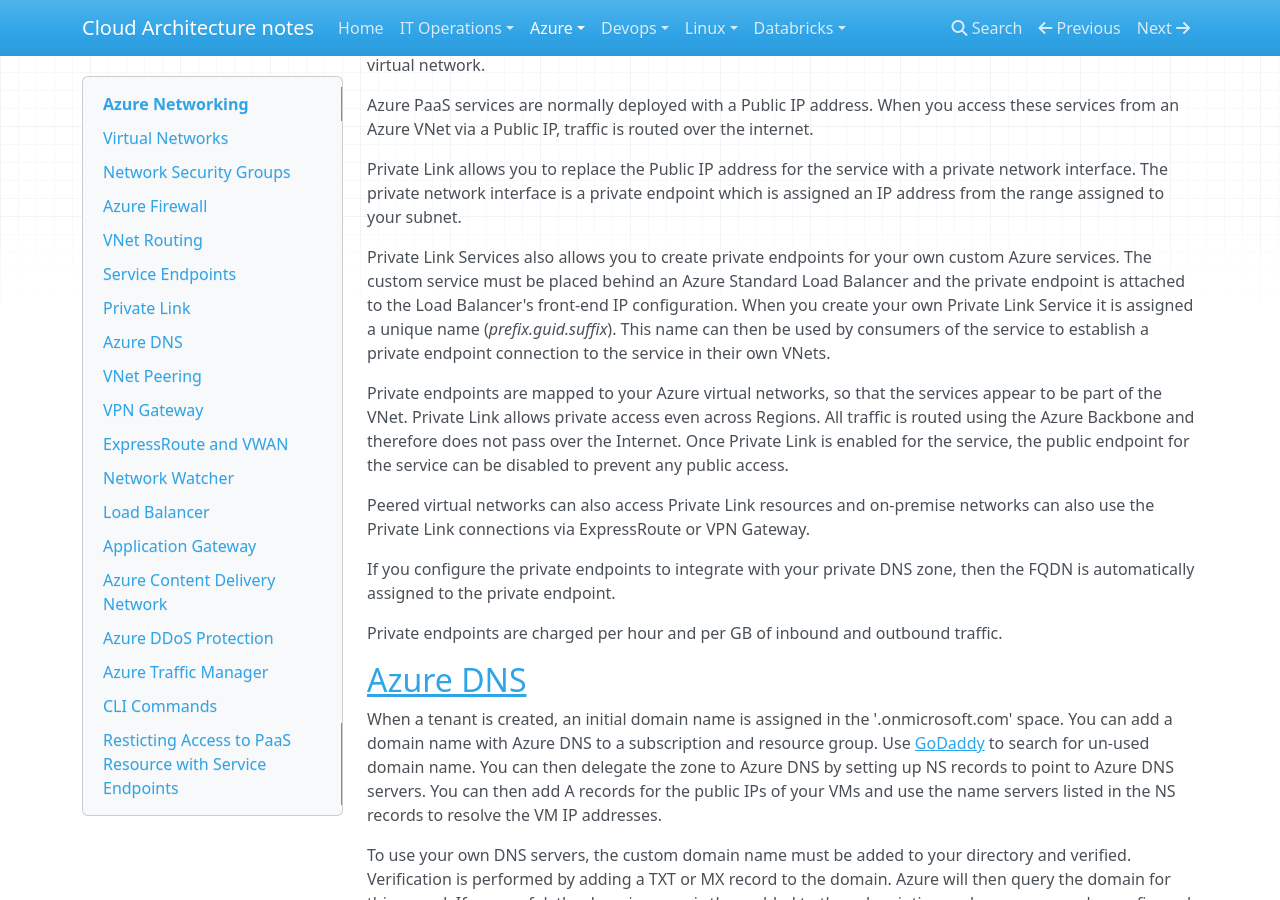
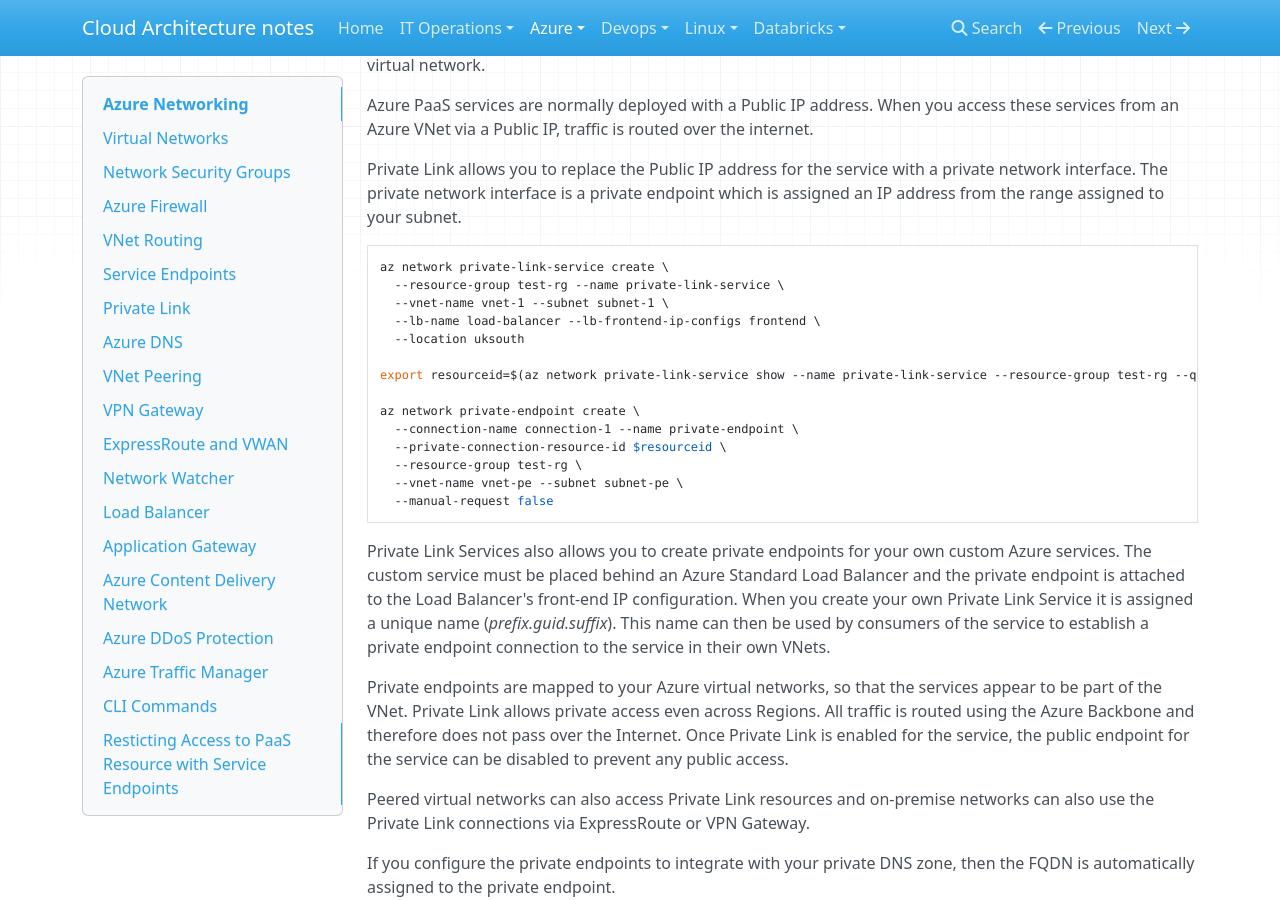
Before and after one commit to dram1964/cloudarchitect, an MkDocs documentation site: the page built from docs/azure/networking.md, in a window 1280 px wide and 900 px high, scrolled down 7629 px. Built offline with MkDocs 1.6.1, drawn with Linux system fonts in a browser that asks for light colours; nearby versions of some CDN libraries.

Commit message:
Notes for Private Endpoint

````diff
--- a/docs/azure/networking.md
+++ b/docs/azure/networking.md
@@ -345,6 +345,23 @@
 Private Link allows you to replace the Public IP address for the service with a private
 network interface. The private network interface is a private endpoint which is assigned an
 IP address from the range assigned to your subnet.
+
+```bash
+az network private-link-service create \
+  --resource-group test-rg --name private-link-service \
+  --vnet-name vnet-1 --subnet subnet-1 \
+  --lb-name load-balancer --lb-frontend-ip-configs frontend \
+  --location uksouth
+
+export resourceid=$(az network private-link-service show --name private-link-service --resource-group test-rg --query id --output tsv)
+
+az network private-endpoint create \
+  --connection-name connection-1 --name private-endpoint \
+  --private-connection-resource-id $resourceid \
+  --resource-group test-rg \
+  --vnet-name vnet-pe --subnet subnet-pe \
+  --manual-request false
+```
 
 Private Link Services also allows you to create private endpoints for your own custom Azure services.
 The custom service must be placed behind an Azure Standard Load Balancer and the private endpoint is
````
